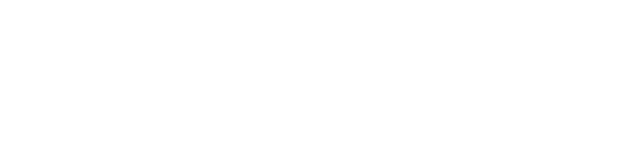
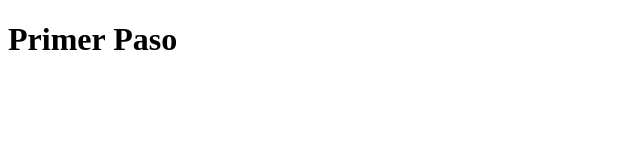
Before and after one commit to sebastianmiracastro/sebastianmiracastro.github.io, a website: page index.html in a window 1280 px wide. Shown: the whole page, without its empty margins (0-640 px from the left). Drawn offline with Linux system fonts and the light colour scheme.

Commit message:
initializing package.json [20231212]

```diff
--- a/index.html
+++ b/index.html
@@ -6,6 +6,6 @@
   <title>Document</title>
 </head>
 <body>
-
+  <h1>Primer Paso</h1>
 </body>
 </html>
```
Also changed, not shown: package.json (added, +14 -0 lines).
